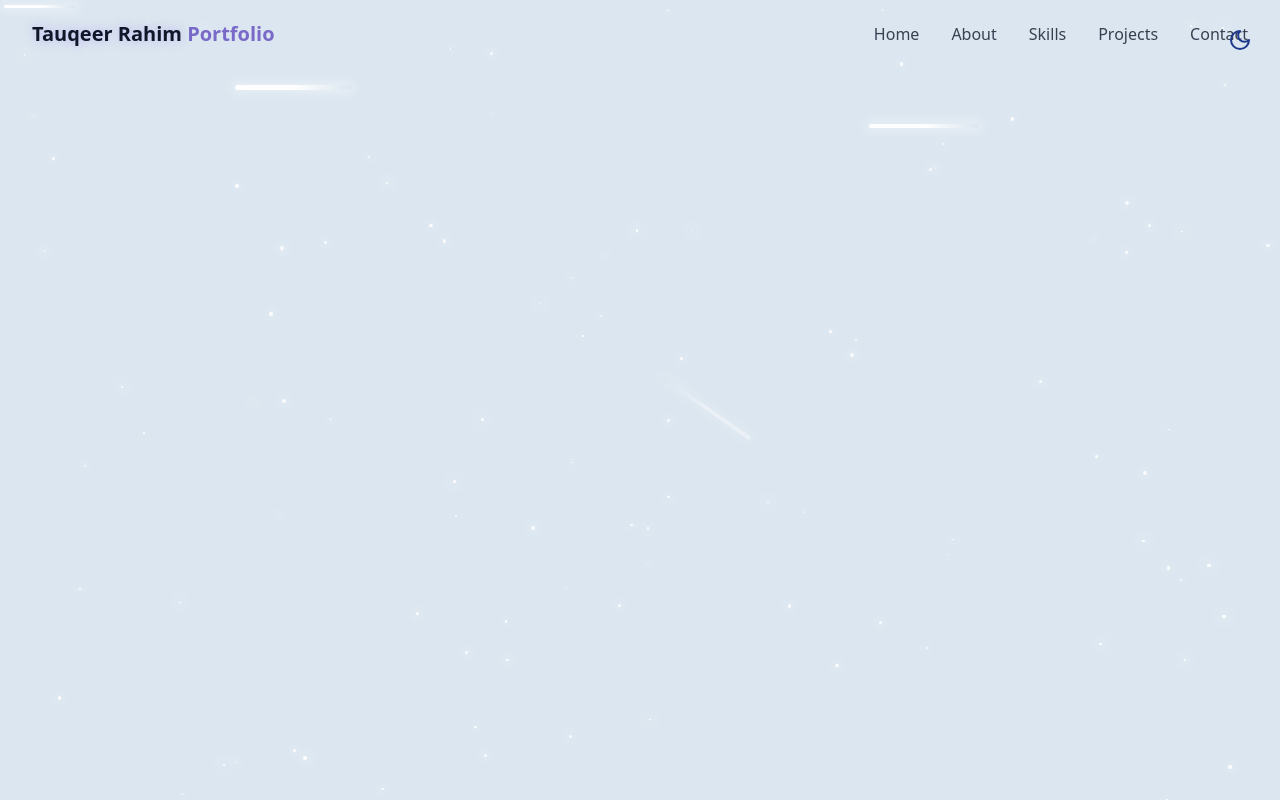
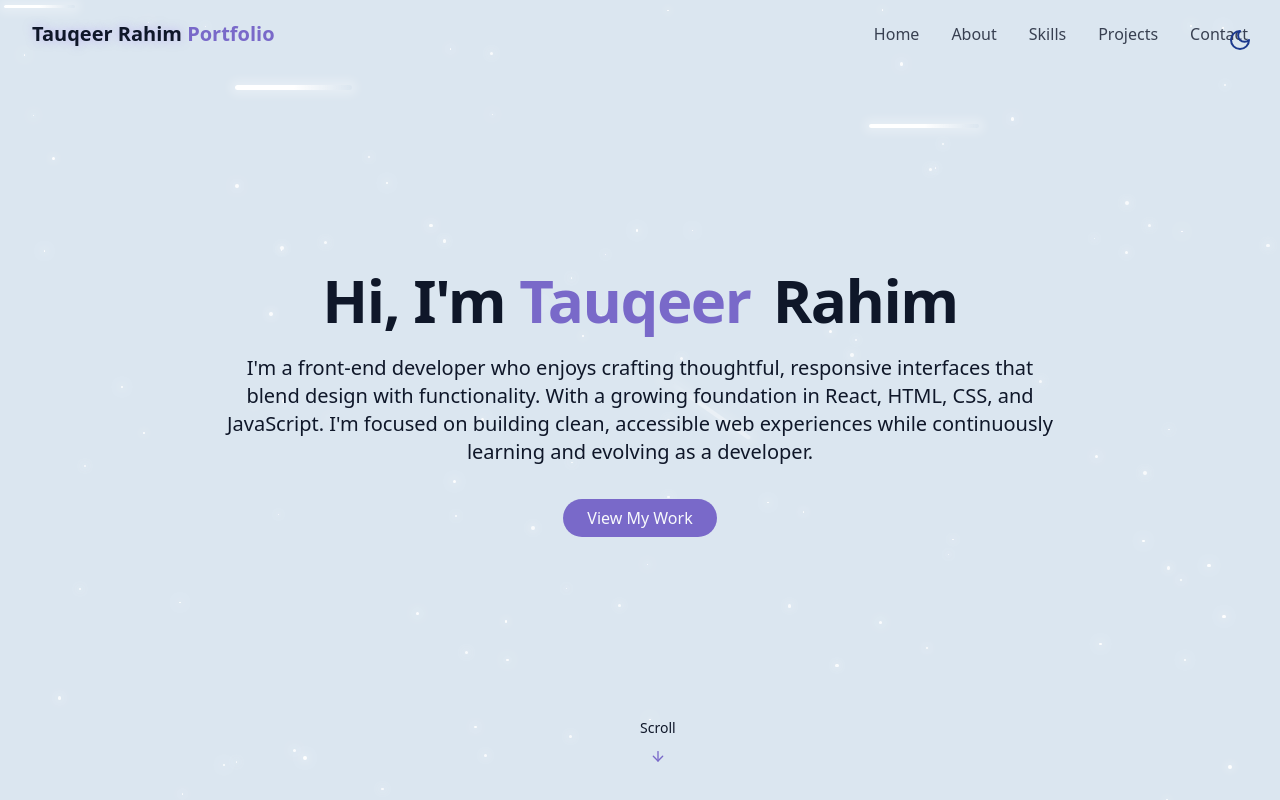
Before and after one commit to tauqeer-rahim03/Portfolio, a React (Vite) app: page / in a window 1280 px wide. Built offline with nearby package versions, Linux system fonts and the light colour scheme.

Commit message:
Add HeroSection component and integrate it into Home page layout

```diff
--- /dev/null
+++ b/src/components/HeroSection.jsx
@@ -0,0 +1,48 @@
+import { ArrowDown } from "lucide-react";
+
+export const HeroSection = () => {
+    return (
+        <section
+            id="#hero"
+            className="relative min-h-screen flex flex-col items-center justify-center px-4"
+        >
+            <div className="container max-w-4xl mx-auto text-center z-10">
+                <div className="space-y-6">
+                    <h1 className="text-4xl md:text-6xl font-bold tracking-tight">
+                        <span className="opacity-0 animate-fade-in">
+                            Hi, I'm
+                        </span>
+                        <span className="text-primary opacity-0 animate-fade-in-delay-1">
+                            {" "}
+                            Tauqeer
+                        </span>
+                        <span className="text-gradient ml-2 opacity-0 animate-fade-in-delay-2">
+                            {" "}
+                            Rahim
+                        </span>
+                    </h1>
+
+                    <p className="text-lg md:text-xl text-muted-foreground max-2-2xl mx-auto opacity-0 animate-fade-in-delay-3">
+                        I&#39;m a front-end developer who enjoys crafting
+                        thoughtful, responsive interfaces that blend design with
+                        functionality. With a growing foundation in React, HTML,
+                        CSS, and JavaScript. I&#39;m focused on building clean,
+                        accessible web experiences while continuously learning
+                        and evolving as a developer.
+                    </p>
+                    <div className="opacity-0 animate-fade-in-delay-4 pt-4">
+                        <a href="#projects" className="cosmic-button">
+                            View My Work
+                        </a>
+                    </div>
+                </div>
+            </div>
+            <div className="absolute bottom-8 left-1/2 transform-translate-x-1/2 flex flex-col items-center animate-bounce">
+                <span className="text-sm text-muted-foreground mb-2">
+                    Scroll
+                </span>
+                <ArrowDown className="h-5 w-4 text-primary" />
+            </div>
+        </section>
+    );
+};
--- a/src/index.css
+++ b/src/index.css
@@ -14,7 +14,7 @@
 
     --animate-float: float 6s ease-in-out infinite;
     --animate-pulse-subtle: pulse-subtle 4s ease-out infinite;
-    --animate-fade-in: fade-in 0.7s ease-in-out forward;
+    --animate-fade-in: fade-in 0.7s ease-in-out forwards;
     --animate-fade-in-delay-1: fade-in 0.7s ease-out 0.2s forwards;
     --animate-fade-in-delay-2: fade-in 0.7s ease-out 0.4s forwards;
     --animate-fade-in-delay-3: fade-in 0.7s ease-out 0.6s forwards;
--- a/src/pages/Home.jsx
+++ b/src/pages/Home.jsx
@@ -1,18 +1,24 @@
 import { ThemeToggle } from "@/components/ThemeToggle";
 import { StarBackground } from "@/components/StarBackground";
 import { Navbar } from "../components/Navbar";
+import { HeroSection } from "@/components/HeroSection";
 
 export const Home = () => {
     return (
         <div className="min-h-screen bg-background text-foreground overflow-x-hidden">
             {/*Theme Toggle*/}
             <ThemeToggle />
+
             {/*Background Effects*/}
             <StarBackground />
+
             {/*Navbar*/}
             <Navbar />
+
             {/*Main Content*/}
-
+            <main>
+                <HeroSection />
+            </main>
             {/*Footer*/}
         </div>
     );
```
